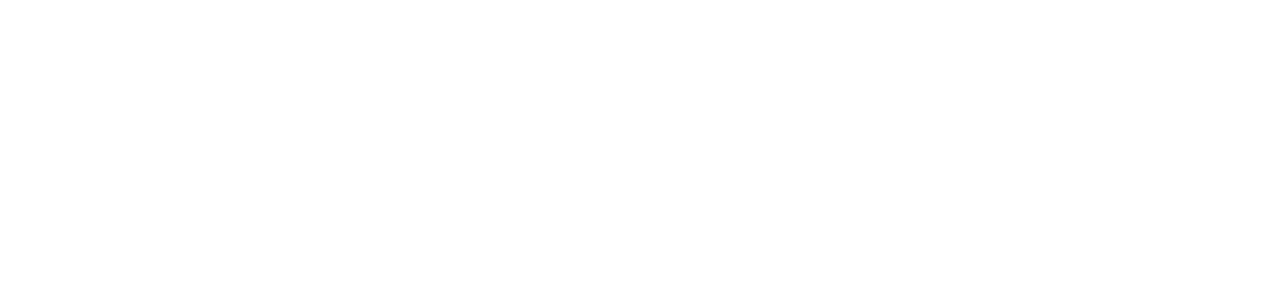
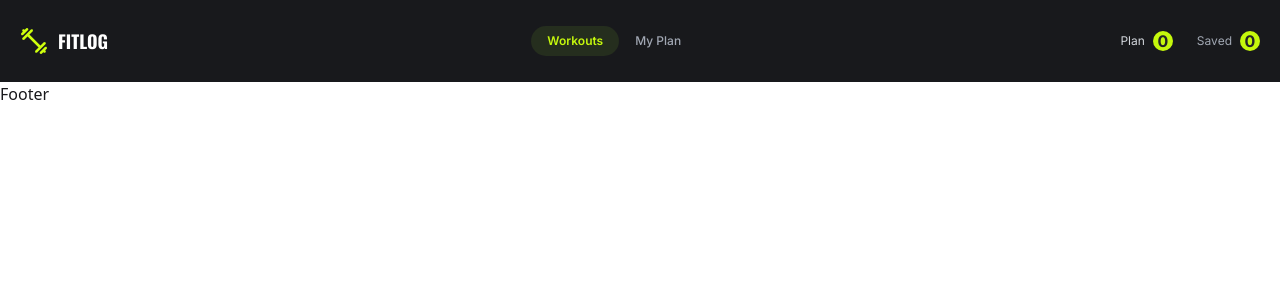
Before and after one commit to shahjalalrafid-dev/fit-log-project, a Next.js app: page / in a window 1280 px wide. Shown: the top 300 px of the page. Built offline with nearby package versions, Linux system fonts and the light colour scheme.

Commit message:
navabr Part Done

```diff
--- a/package.json
+++ b/package.json
@@ -19,6 +19,7 @@
     "@types/react": "^19",
     "@types/react-dom": "^19",
     "babel-plugin-react-compiler": "1.0.0",
+    "daisyui": "^5.7.44",
     "eslint": "^9",
     "eslint-config-next": "16.3.6",
     "tailwindcss": "^4",
--- a/src/app/globals.css
+++ b/src/app/globals.css
@@ -1 +1,11 @@
+@import url("https://fonts.googleapis.com/css2?family=Oswald:wght@200..700&display=swap");
+@import url('https://fonts.googleapis.com/css2?family=Inter:ital,opsz,wght@0,14..32,100..900;1,14..32,100..900&display=swap');
 @import "tailwindcss";
+@plugin "daisyui";
+@theme {
+  --color-lightgreen: #C2F800;
+  --color-theme: #1A2312;
+  --color-offwhite: #9CA3AF;
+  --font-oswald: "Oswald", sans-serif;
+  --font-inter: "Inter", sans-serif;
+}
--- a/src/app/layout.tsx
+++ b/src/app/layout.tsx
@@ -1,6 +1,8 @@
 import type { Metadata } from "next";
 import { Geist, Geist_Mono } from "next/font/google";
 import "./globals.css";
+import Navbar from "@/components/shared/Navbar";
+import Footer from "@/components/shared/Footer";
 
 const geistSans = Geist({
   variable: "--font-geist-sans",
@@ -23,7 +25,13 @@
       lang="en"
       className={`${geistSans.variable} ${geistMono.variable} h-full antialiased`}
     >
-      <body className="min-h-full flex flex-col">{children}</body>
+
+      <body className="min-h-full flex flex-col">
+        <Navbar />
+        {children}
+        <Footer />
+
+        </body>
     </html>
   );
 }
--- /dev/null
+++ b/src/components/shared/Footer.tsx
@@ -0,0 +1,9 @@
+import React from 'react'
+
+const Footer = () => {
+  return (
+    <div>Footer</div>
+  )
+}
+
+export default Footer
--- /dev/null
+++ b/src/components/shared/Navbar.tsx
@@ -0,0 +1,46 @@
+
+import LogoImage from '@/assets/logo.png'
+import Image from 'next/image'
+
+const Navbar = () => {
+  return (
+    <nav className='bg-[#0C0D10] opacity-95'>
+        <section className='container mx-auto py-6.5 px-5'>
+            <div className='flex justify-between items-center'>
+                <div className='flex gap-2.5 items-center'>
+                    <div>
+                        <Image width={28} height={28} src={LogoImage} alt='Logo Image' />
+                    </div>
+                    <h6 className='font-oswald font-extrabold text-lg text-white'>FITLOG</h6>
+                </div>
+                <div>
+                    <button className="px-4 py-1.5 text-lightgreen font-semibold font-inter bg-theme rounded-full cursor-pointer text-[12px] ">Workouts</button>
+                    <button className='cursor-pointer py-1.5 px-4 font-inter font-medium text-[12px] text-offwhite '>My Plan</button>
+                </div>
+                <div className='flex gap-6'>
+                    <div className='flex items-center gap-2'>
+                        <h6 className='text-[#D1D5DB] font-inter text-[12px]  '>Plan</h6>
+                        <div className='w-5 h-5 bg-lightgreen rounded-full flex justify-center items-center'>
+                            <p className='font-inter font-bold'>0</p>
+
+                        </div>
+                    </div>
+                    <div className='flex items-center gap-2'>
+                        <h6 className='font-inter text-[12px] text-offwhite '>Saved</h6>
+                        <div className='w-5 h-5 bg-lightgreen rounded-full flex justify-center items-center'>
+                            <p className='font-inter font-bold'>0</p>
+
+                        </div>
+                    </div>
+
+                </div>
+
+            </div>
+
+        </section>
+
+    </nav>
+  )
+}
+
+export default Navbar
```
Also changed, not shown: src/assets/logo.png (added), 1 other file (tests, documents, lock files or other folders).
